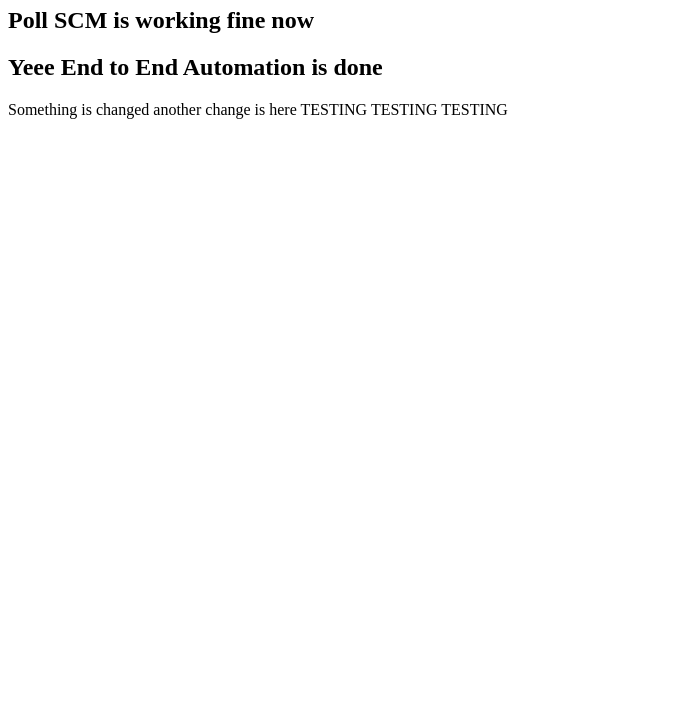
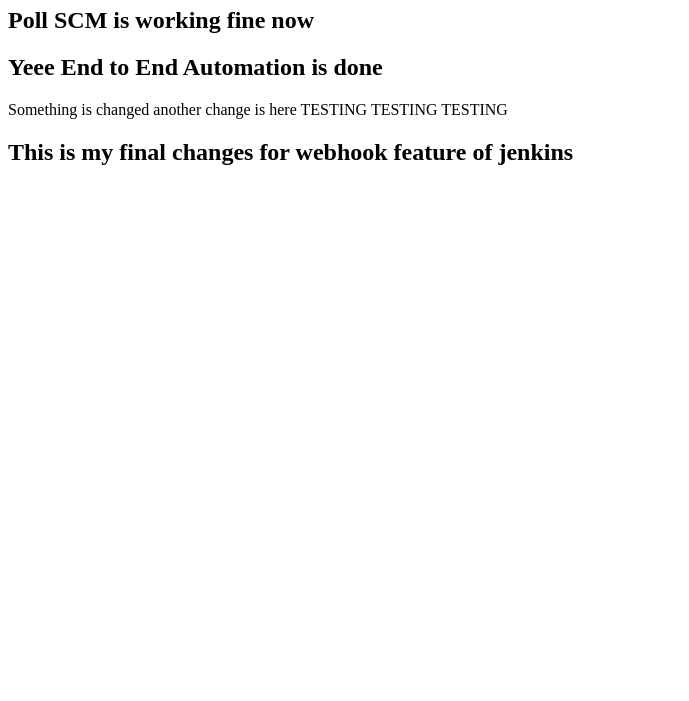
Before and after one commit to DevanshSoni/Jenkins_Integration, a plain HTML site: page index.html in a window 1280 px wide. Shown: the part 99-800 px from the top of the page, without its empty margins (0-689 px from the left). Drawn offline with Linux system fonts and the light colour scheme.

Commit message:
WebHook Commit

```diff
--- a/index.html
+++ b/index.html
@@ -7,3 +7,4 @@ Second Changes in this file
 <h2>Yeee End to End Automation is done</h2>
 Something is changed another change is here
 TESTING TESTING TESTING
+<h2>This is my final changes for webhook feature of jenkins</h2>
```
